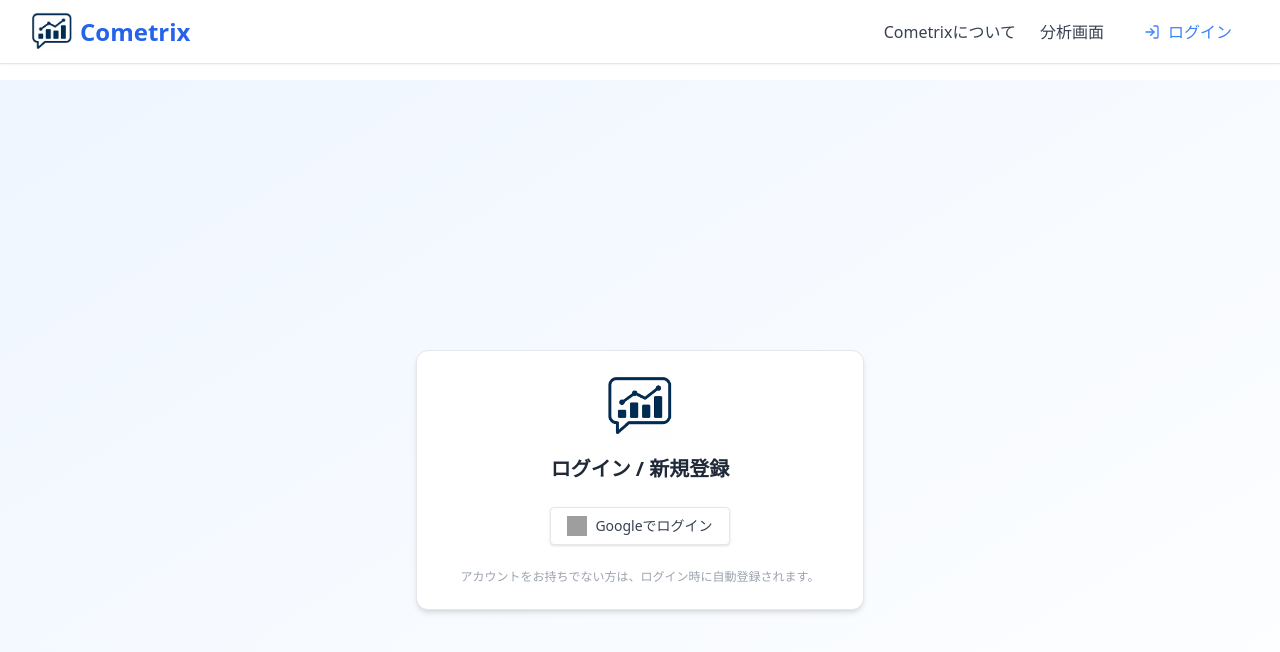
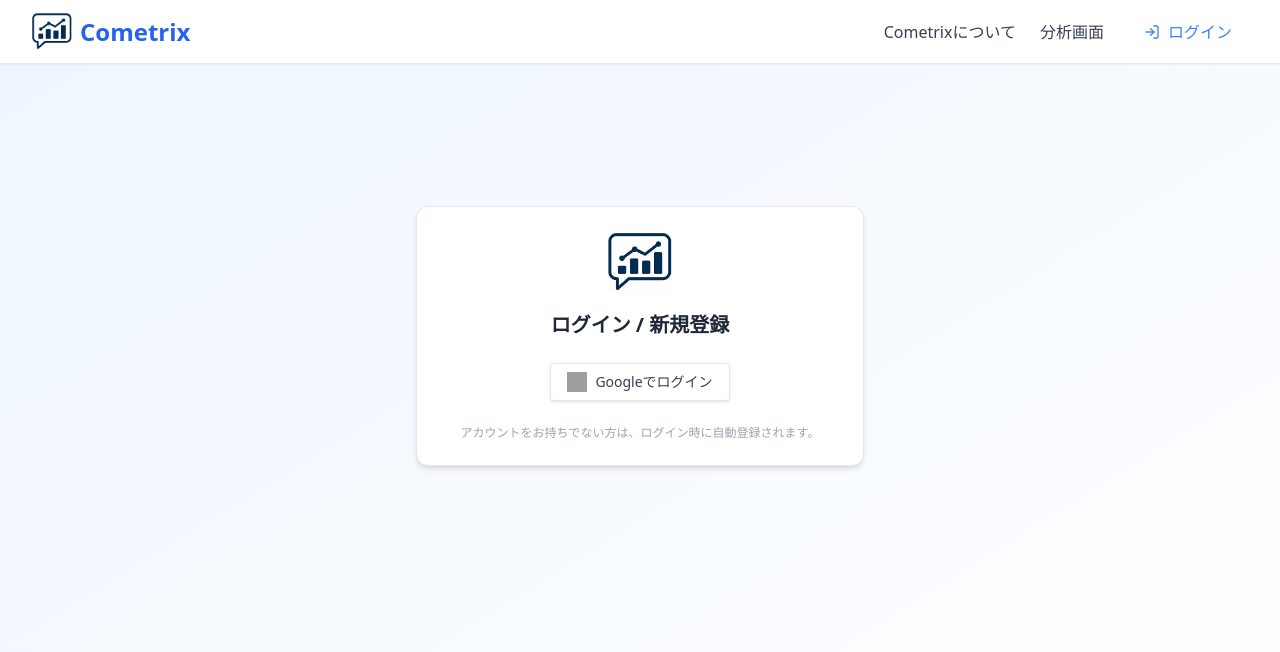
Before and after one commit to gati-hxmx/Cometrix, a Vue app in the folder frontend/: page /login in a window 1280 px wide. Shown: the top 652 px of the page. Built offline with nearby package versions, Linux system fonts and the light colour scheme; no server answers; grey boxes are pictures that could not be loaded.

Commit message:
Navbar下の余白を調整（pt-20 → pt-16）して視覚バグを修正

```diff
--- a/frontend/src/components/Navbar.vue
+++ b/frontend/src/components/Navbar.vue
@@ -70,8 +70,18 @@
             :class="{ 'bg-gray-100': $route.path === '/analyze' }"
           >
             <BarChart class="w-5 h-5" />
-            <span>分析</span>
+            <span>アーカイブ分析</span>
           </RouterLink>
+
+          <RouterLink
+            to="/live-analyze"
+            class="flex items-center space-x-3 px-3 py-2 rounded hover:bg-gray-100"
+            :class="{ 'bg-gray-100': $route.path === '/live-analyze' }"
+          >
+            <Zap class="w-5 h-5" />
+            <span>LIVE分析</span>
+          </RouterLink>
+
 
 
           <RouterLink
@@ -105,7 +115,7 @@
     </transition>
 
     <!-- 下のコンテンツ -->
-    <main class="pt-20">
+    <main class="pt-16">
       <slot />
     </main>
   </div>
@@ -116,7 +126,7 @@ import { ref, computed } from 'vue'
 import { useRouter, useRoute, RouterLink } from 'vue-router'
 import { useUserStore } from '@/stores/user'
 import {
-  LogIn, Menu, Home, Tv, User, Clock,BarChart
+  LogIn, Menu, Home, Tv, User, Clock,BarChart,Zap
 } from 'lucide-vue-next'
 
 
--- a/frontend/src/views/LoginView.vue
+++ b/frontend/src/views/LoginView.vue
@@ -1,6 +1,6 @@
 <template>
-  <div class="flex items-center justify-center min-h-screen bg-gradient-to-br from-blue-50 to-white">
-    <div class="text-center max-w-md w-full p-6 bg-white border rounded-xl shadow-md">
+<div class="flex items-center justify-center min-h-screen bg-gradient-to-br from-blue-50 to-white">
+  <div class="transform -translate-y-32 text-center max-w-md w-full p-6 bg-white border rounded-xl shadow-md">
       <!-- ロゴと見出し -->
       <div class="mb-6">
         <img
```
